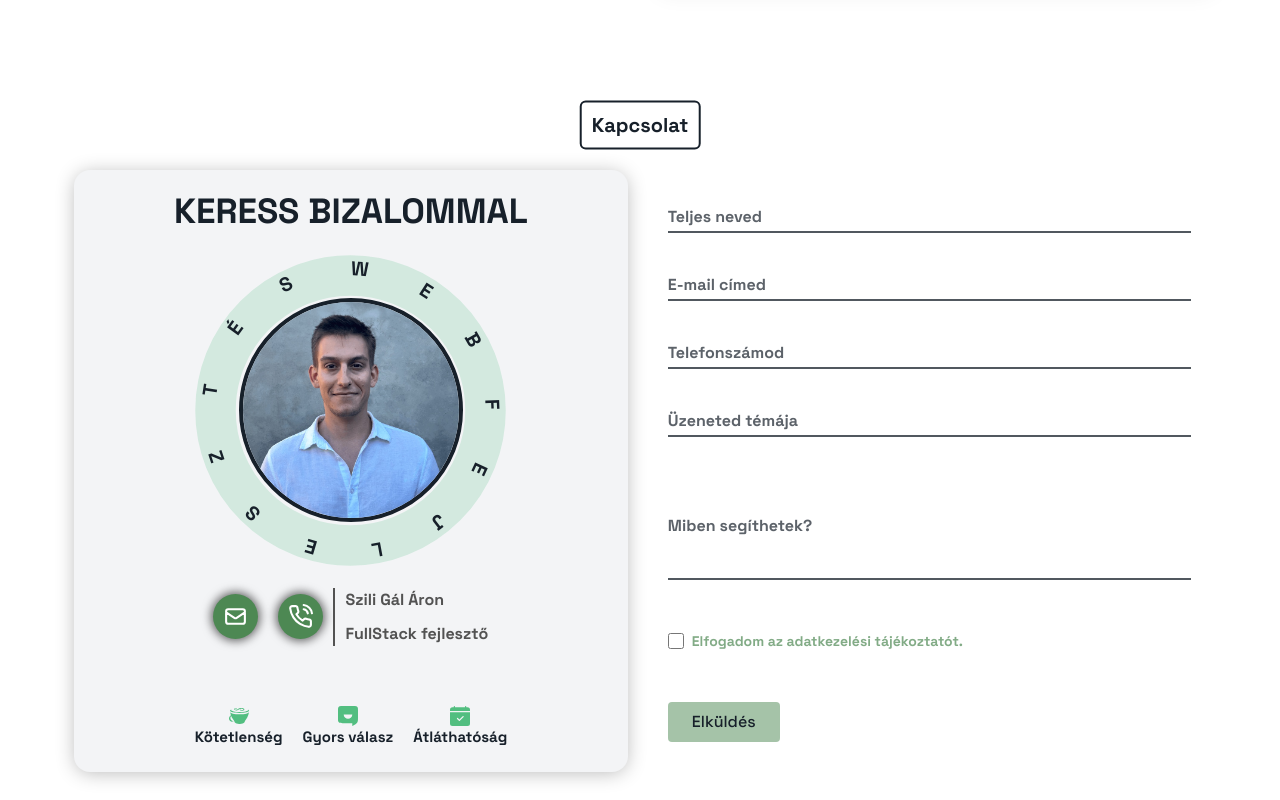
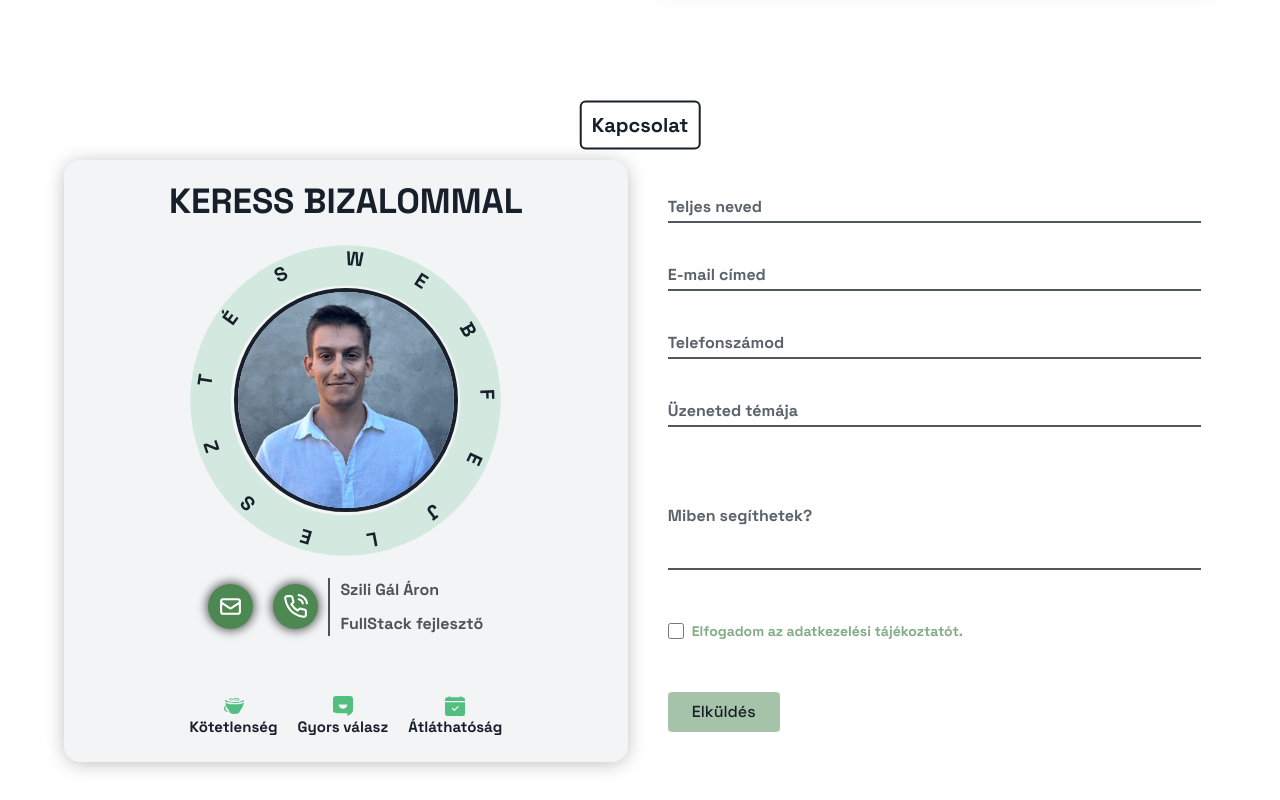
Before and after one commit to Quruzslo/PreferSite, a Next.js app: page / in a window 1280 px wide. Shown: the part 10920-11720 px from the top of the page. Built offline with nearby package versions, Linux system fonts and the light colour scheme.

Commit message:
kontakt padding levéve

```diff
--- a/components/Contact/ContactSection.tsx
+++ b/components/Contact/ContactSection.tsx
@@ -90,7 +90,7 @@ export default function ContactSection() {
   return (
     <section
       id="kapcsolat"
-      className="w-[90%] max-w-[2560px] mx-auto my-[150px] relative flex flex-col md:flex-row gap-[25px] justify-between p-[10px]  text-white font-bold "
+      className="w-[90%] max-w-[2560px] mx-auto my-[150px] relative flex flex-col md:flex-row gap-[25px] justify-between p-[0px]  text-white font-bold "
     >
       <div className="bg-white text-dark-color border-2 border-dark-color absolute top-0 left-1/2 -translate-x-1/2  -translate-y-1/2 p-[10px] rounded-md w-fit">
         <h2 className="!text-[20px] font-black leading-tight ">Kapcsolat</h2>
```
